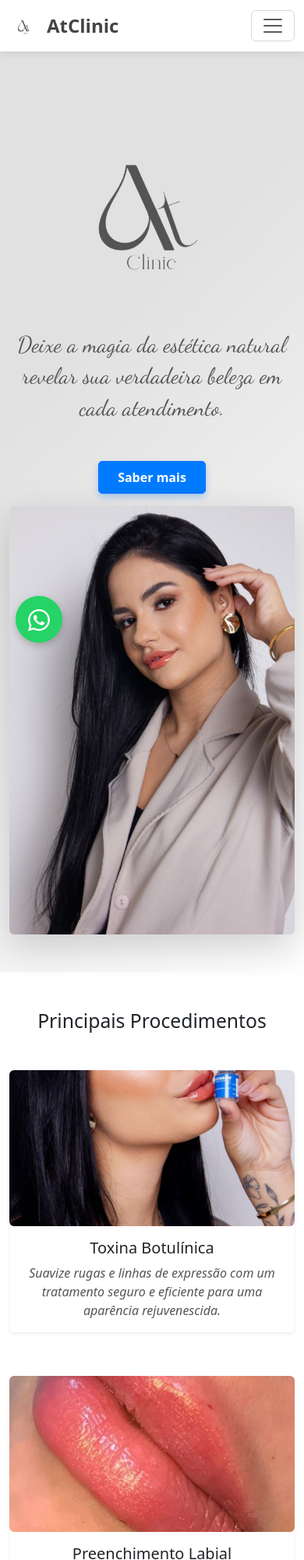
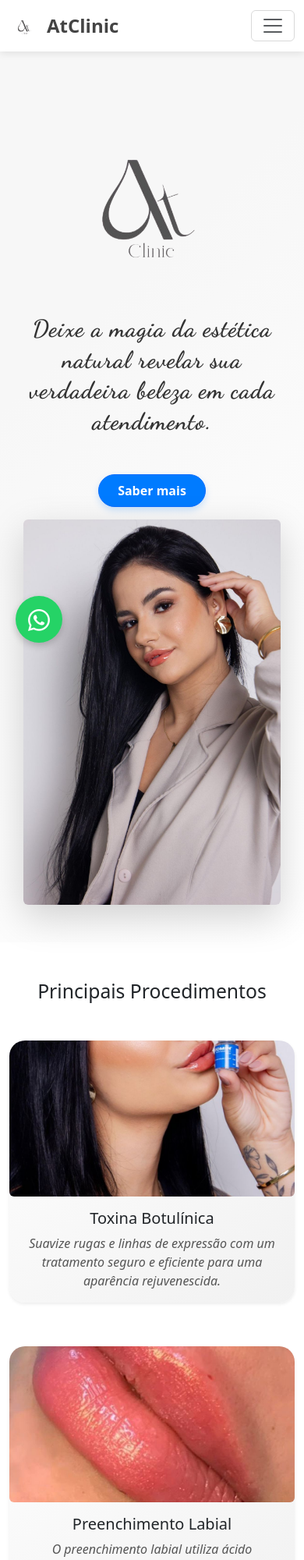
Before and after one commit to willsouzaa/site-estetica, a plain HTML site: page espelho/index.html in a window 390 px wide. Shown: the top 2000 px of the page at 78% size. Drawn offline with nearby package versions, Linux system fonts and the light colour scheme.

Commit message:
correçao responsividade do home

```diff
--- a/espelho/css/style.css
+++ b/espelho/css/style.css
@@ -87,57 +87,65 @@ body {
 
 /* Seção Home */
 #home {
-    background: linear-gradient(135deg, #e1e1e1 30%, #ffffff 100%);
-    padding: 3rem 0;
+    background: linear-gradient(135deg, #f7f7f7 30%, #ffffff 100%);
+    padding: 5rem 0; /* Mais padding para dar mais espaço à seção */
 }
 
 #home .container {
     display: flex;
     flex-wrap: wrap;
     justify-content: space-between;
-    gap: 2rem;
+    gap: 3rem; /* Mais espaço entre os elementos */
 }
 
 #home img {
     max-width: 100%;
     height: auto;
-    border-radius: 8px;
+    border-radius: 15px; /* Bordas mais arredondadas para dar um toque mais suave */
+    transition: transform 0.3s ease, box-shadow 0.3s ease;
+}
+
+#home img:hover {
+    transform: scale(1.05); /* Aumentar um pouco o zoom para mais destaque */
+    box-shadow: 0 10px 20px rgba(0, 0, 0, 0.1); /* Sombra mais suave e grande */
 }
 
 #home .logo-img {
-    max-width: 500px;
-    margin: 0 auto 1rem;
+    max-width: 450px; /* Um pouco menor para um visual mais equilibrado */
+    margin: 0 auto 2rem;
 }
 
 #home h1 {
     font-family: 'Dancing Script', cursive;
-    font-size: 2.5rem;
-    line-height: 1.4;
-    color: #555;
-    margin-bottom: 1.5rem;
+    font-size: 2.8rem; /* Aumentar o tamanho para dar mais destaque */
+    line-height: 1.3;
+    color: #333; /* Cor mais escura para contraste */
+    margin-bottom: 2rem;
     text-align: left;
+    font-weight: 700;
+    letter-spacing: 1px;
 }
 
-
 #home h1 span {
-    color: #007bff;
+    color: #007bff; /* Cor mais vibrante no destaque */
 }
 
 #home a {
-    padding: 10px 30px;
+    padding: 12px 35px;
     font-size: 1.2rem;
     font-weight: 600;
     color: #fff;
     background-color: #007bff;
-    border-radius: 5px;
+    border-radius: 25px; /* Bordas mais arredondadas para modernizar o botão */
     text-decoration: none;
-    box-shadow: 0 4px 8px rgba(0, 123, 255, 0.3);
-    transition: background-color 0.3s, transform 0.3s;
+    box-shadow: 0 4px 10px rgba(0, 123, 255, 0.2);
+    transition: background-color 0.3s, transform 0.3s, box-shadow 0.3s ease-in-out;
 }
 
 #home a:hover {
     background-color: #0056b3;
-    transform: scale(1.05);
+    transform: scale(1.1); /* Leve aumento ao passar o mouse */
+    box-shadow: 0 6px 15px rgba(0, 123, 255, 0.3); /* Mais foco no botão */
 }
 
 /* Responsividade para telas médias */
@@ -147,21 +155,20 @@ body {
     }
 
     #home img {
-        max-width: 90%;
+        max-width: 85%;
         margin: 0 auto;
     }
 
     #home h1 {
-        font-size: 2rem;
+        font-size: 2.2rem;
         text-align: center;
     }
 
     #home .logo-img {
-        max-width: 250px; /* Aumenta o tamanho da logo */
-        margin: 0 auto 1rem;
+        max-width: 300px;
+        margin: 0 auto 2rem;
     }
 }
-
 
 /* Responsividade para telas menores */
 @media (max-width: 576px) {
@@ -171,111 +178,121 @@ body {
     }
 
     #home img {
-        max-width: 100%;
-        margin: auto;
+        max-width: 90%;
+        margin: 0 auto;
     }
 
     #home h1 {
-        font-size: 1.8rem;
+        font-size: 1.9rem;
         margin-bottom: 3rem;
         margin-top: -1rem;
     }
 
     #home .logo-img {
-        max-width: 300px; /* Ajusta o tamanho para telas pequenas */
-        margin-bottom: 0.5rem;
+        max-width: 280px;
+        margin-bottom: 1rem;
     }
+
     #home a {
         font-size: 1rem;
-        padding: 8px 20px;
+        padding: 10px 25px;
         margin-bottom: 1rem;
     }
 }
 
 
+
 /* Faixa de Procedimentos */
 .procedimentos .row {
     display: flex;
-    flex-wrap: wrap; /* Permite quebra de linha */
+    flex-wrap: wrap; /* Permite quebra de linha em telas menores */
     gap: 2rem;
+    justify-content: center; /* Centraliza os cards */
 }
 
 .procedimentos .card {
-    flex: 1 1 calc(50% - 1rem); /* Ocupa 50% em telas menores */
-    max-width: 100%; /* Garante que o tamanho não exceda o container */
-    transition: transform 0.3s, box-shadow 0.3s;
+    flex: 1 1 calc(25% - 1rem); /* Em telas grandes, ocupa 1/4 da largura (4 cards por linha) */
+    max-width: 100%;
+    transition: transform 0.4s ease-in-out, box-shadow 0.3s ease-in-out;
+    border-radius: 20px; /* Bordas arredondadas */
+    overflow: hidden; /* Garante que o conteúdo não ultrapasse as bordas arredondadas */
+    box-shadow: 0 12px 30px rgba(0, 0, 0, 0.1); /* Sombra suave */
+    background: linear-gradient(145deg, #ffffff, #f1f1f1); /* Gradiente suave para um toque moderno */
+    border: 1px solid #e0e0e0; /* Borda sutil */
 }
 
 .procedimentos .card:hover {
-    transform: translateY(-10px);
-    box-shadow: 0 8px 20px rgba(0, 0, 0, 0.2);
+    transform: translateY(-15px); /* Levanta um pouco mais ao passar o mouse */
+    box-shadow: 0 18px 40px rgba(0, 0, 0, 0.2); /* Sombra mais forte ao hover */
+    background: linear-gradient(145deg, #f1f1f1, #ffffff); /* Inverte o gradiente ao passar o mouse */
 }
 
 .procedimentos .card img {
     height: 200px;
     object-fit: cover;
-    border-radius: 8px;
+    border-radius: 20px 20px 0 0; /* Bordas arredondadas no topo da imagem */
 }
 
-/* Responsividade */
-
-
-@media (max-width: 576px) {
-    #home .container {
-        flex-direction: column; /* Alinha verticalmente os itens */
-    }
-
+/* Responsividade: Para telas médias (tablets) */
+@media (max-width: 992px) {
     .procedimentos .card {
-        flex: 1 1 100%; /* Cards ocupam 100% */
+        flex: 1 1 calc(50% - 1rem); /* Em tablets, os cards ocupam 50% do espaço (2 cards por linha) */
     }
 }
 
+/* Responsividade: Para telas pequenas (smartphones) */
+@media (max-width: 576px) {
+    .procedimentos .card {
+        flex: 1 1 100%; /* Em telas menores, os cards ocupam 100% do espaço (1 card por linha) */
+    }
+}
 
-/* Animação Slide-In com Rotação */
-@keyframes slideInRight {
+/* Animação de Entrada Modernizada */
+@keyframes slideInUp {
     from {
         opacity: 0;
-    transform: translateX(50px) rotate(5deg);
+        transform: translateY(30px);
     }
     to {
         opacity: 1;
-    transform: translateX(0) rotate(0);
+        transform: translateY(0);
     }
 }
 
 .procedimentos .card {
-  animation: slideInRight 1s ease-in-out;
-  animation-delay: calc(var(--delay, 0) * 0.3s);
+    animation: slideInUp 0.6s ease-out;
     opacity: 0;
-  transform: translateX(50px) rotate(5deg);
 }
 
 .procedimentos .card.appear {
     opacity: 1;
-  transform: translateX(0) rotate(0);
-  animation: slideInRight 1s ease-in-out;
+    animation: slideInUp 0.6s ease-out;
 }
+
 
 /* Estilo da seção de fotos */
 #fotos {
     background-color: #e1e1e1;
-    padding: 60px 0;
+    padding: 50px 0; /* Menos padding para reduzir o tamanho geral da seção */
 }
 
 #fotos h2 {
-    font-size: 2.5rem;
-    letter-spacing: 1px;
+    font-size: 2rem; /* Reduzido o tamanho do título */
+    letter-spacing: 0.5px;
     color: #343a40;
+    margin-bottom: 20px; /* Menor espaçamento inferior */
 }
 
 .carousel-inner img {
     border-radius: 10px;
     transition: transform 0.3s ease, box-shadow 0.3s ease;
+    height: 600px; /* Reduzido o tamanho das imagens */
+    object-fit: cover; /* Garante que as imagens se ajustem bem */
 }
 
 .carousel-inner img:hover {
-    transform: scale(1.05);
-    box-shadow: 0 4px 15px rgba(0, 0, 0, 0.2);
+    transform: scale(1.03); /* Menos zoom no hover */
+    box-shadow: 0 4px 10px rgba(0, 0, 0, 0.15); /* Sombra mais suave */
 }
 
 /* Controles do carrossel */
@@ -283,20 +300,23 @@ body {
 .carousel-control-next-icon {
     background-color: rgba(0, 0, 0, 0.5);
     border-radius: 50%;
+    width: 30px; /* Controles menores */
+    height: 30px;
 }
 
 /* Indicadores personalizados */
 .carousel-indicators button {
     background-color: #007bff;
-    width: 10px;
-    height: 10px;
+    width: 8px; /* Indicadores menores */
+    height: 8px;
     border-radius: 50%;
-    margin: 0 5px;
+    margin: 0 4px; /* Menor espaçamento */
 }
 
 .carousel-indicators .active {
     background-color: #0056b3;
 }
+
 
 
 footer {
--- a/espelho/index.html
+++ b/espelho/index.html
@@ -69,23 +69,25 @@
 
 
 
-  <!-- Faixa de Procedimentos -->
+<!-- Faixa de Procedimentos -->
 <section class="procedimentos py-5">
     <div class="container">
       <h2 class="text-center mb-5">Principais Procedimentos</h2>
       <div class="row text-center">
-        <div class="col-md-3 mb-4">
+        <!-- Card 1 -->
+        <div class="col-lg-3 col-md-4 col-sm-6 mb-4">
           <div class="card shadow-sm border-0">
-            <img src="imagens/botox.jpg" class="card-img-top rounded" alt="Limpeza de Pele">
+            <img src="imagens/botox.jpg" class="card-img-top rounded" alt="Toxina Botulínica">
             <div class="card-body">
               <h5 class="card-title">Toxina Botulínica</h5>
               <p class="card-text">Suavize rugas e linhas de expressão com um tratamento seguro e eficiente para uma aparência rejuvenescida.</p>
             </div>
           </div>
         </div>
-        <div class="col-md-3 mb-4">
+        <!-- Card 2 -->
+        <div class="col-lg-3 col-md-4 col-sm-6 mb-4">
           <div class="card shadow-sm border-0">
-            <img src="imagens/preenchimento labial.JPG" class="card-img-top rounded" alt="Tratamentos Corporais">
+            <img src="imagens/preenchimento labial.JPG" class="card-img-top rounded" alt="Preenchimento Labial">
             <div class="card-body">
               <h5 class="card-title">Preenchimento Labial</h5>
               <p class="card-text">
@@ -93,20 +95,22 @@
             </div>
           </div>
         </div>
-        <div class="col-md-3 mb-4">
+        <!-- Card 3 -->
+        <div class="col-lg-3 col-md-4 col-sm-6 mb-4">
           <div class="card shadow-sm border-0">
-            <img src="imagens/aplicaçaodeenzimas.JPG" class="card-img-top rounded" alt="Massagens Relaxantes">
+            <img src="imagens/aplicaçaodeenzimas.JPG" class="card-img-top rounded" alt="Aplicação de Enzimas">
             <div class="card-body">
               <h5 class="card-title">Aplicação de Enzimas</h5>
               <p class="card-text">Procedimento eficaz para reduzir medidas e gordura localizada, promovendo resultados visíveis com segurança.</p>
             </div>
           </div>
         </div>
-        <div class="col-md-3 mb-4">
+        <!-- Card 4 -->
+        <div class="col-lg-3 col-md-4 col-sm-6 mb-4">
           <div class="card shadow-sm border-0">
-            <img src="imagens/remoçaoalaser.JPG" class="card-img-top rounded" alt="Depilação a Laser">
+            <img src="imagens/remoçaoalaser.JPG" class="card-img-top rounded" alt="Remoção a Laser">
             <div class="card-body">
-              <h5 class="card-title">Remoção a laser</h5>
+              <h5 class="card-title">Remoção a Laser</h5>
               <p class="card-text">A remoção a laser elimina tatuagens e manchas de forma rápida e eficaz, utilizando tecnologia precisa para resultados seguros e naturais.</p>
             </div>
           </div>
@@ -114,6 +118,8 @@
       </div>
     </div>
   </section>
+
+
 
 
    <!-- Seção Sobre a Clínica -->
```
Lines whose indentation alone changed are shown as unchanged.
